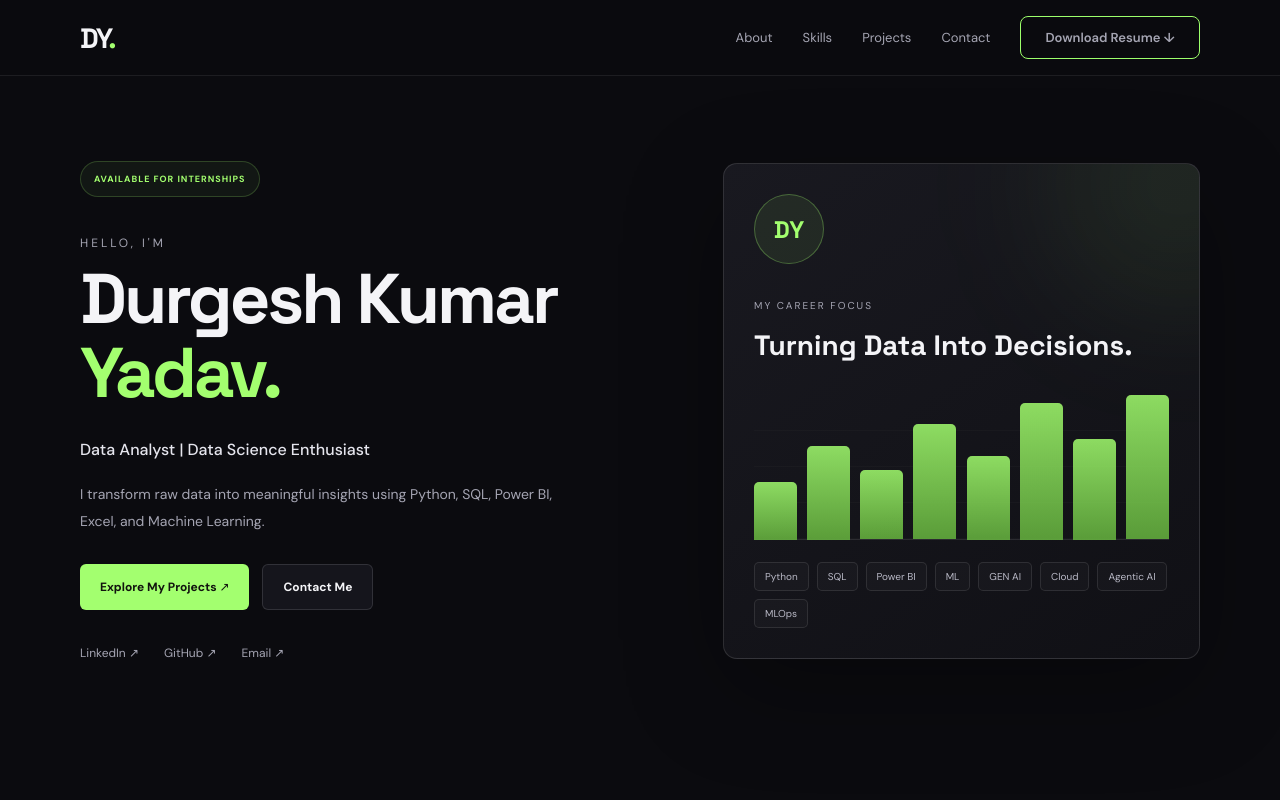
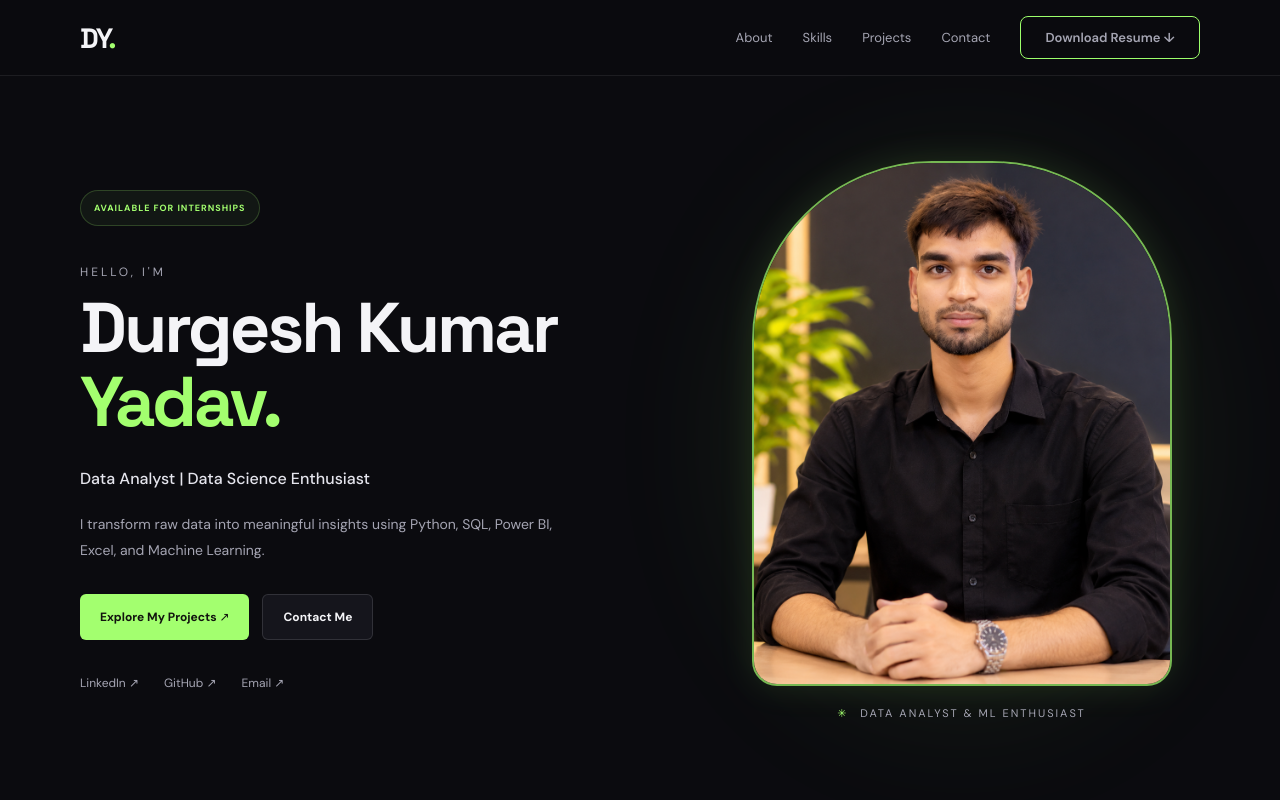
Before and after one commit to DurgeshJii/durgesh-portfolio, a React (Vite) app: page / in a window 1280 px wide. Shown: the top 800 px of the page. Built offline with nearby package versions, Linux system fonts and the light colour scheme.

Commit message:
Add professional profile photo to hero section

```diff
--- a/src/App.css
+++ b/src/App.css
@@ -901,3 +901,67 @@ html {
     font-size: 16px;
   }
 }
+
+/* Professional Profile Photo */
+
+.hero-photo-wrap {
+  position: relative;
+  width: 100%;
+  max-width: 420px;
+  margin: auto;
+  display: flex;
+  flex-direction: column;
+  align-items: center;
+  gap: 20px;
+}
+
+.hero-photo-glow {
+  position: absolute;
+  width: 80%;
+  height: 80%;
+  top: 10%;
+  border-radius: 50%;
+  background: #a3ff6f;
+  filter: blur(100px);
+  opacity: 0.15;
+  z-index: 0;
+}
+
+.hero-photo {
+  position: relative;
+  z-index: 1;
+  width: 100%;
+  aspect-ratio: 4 / 5;
+  object-fit: cover;
+  object-position: center 25%;
+  border: 2px solid rgba(163, 255, 111, 0.7);
+  border-radius: 180px 180px 25px 25px;
+  box-shadow: 0 0 35px rgba(163, 255, 111, 0.12);
+  transition: transform 0.4s ease, box-shadow 0.4s ease;
+}
+
+.hero-photo:hover {
+  transform: translateY(-8px);
+  box-shadow: 0 0 45px rgba(163, 255, 111, 0.25);
+}
+
+.photo-caption {
+  position: relative;
+  z-index: 1;
+  color: #a5a5b3;
+  font-size: 11px;
+  letter-spacing: 2px;
+  text-align: center;
+}
+
+.photo-caption span {
+  color: #a3ff6f;
+  margin-right: 7px;
+}
+
+@media (max-width: 768px) {
+  .hero-photo-wrap {
+    max-width: 380px;
+    margin-top: 35px;
+  }
+}
--- a/src/App.jsx
+++ b/src/App.jsx
@@ -73,30 +73,17 @@ function App() {
             </div>
           </div>
 
-          <div className="hero-card">
-            <div className="circle">DY</div>
-            <p className="card-label">MY CAREER FOCUS</p>
-            <h3>Turning Data Into Decisions.</h3>
+          <div className="hero-photo-wrap">
+            <div className="hero-photo-glow"></div>
 
-            <div className="chart">
-              {[40, 65, 48, 80, 58, 95, 70, 100].map((height, index) => (
-                <div
-                  key={index}
-                  className="bar"
-                  style={{ height: `${height}%` }}
+            <img
+              src="profile.png.png"
+              alt="Durgesh Kumar Yadav - Data Analyst"
+              className="hero-photo"
             />
-              ))}
-            </div>
 
-            <div className="tech-list">
-              <span>Python</span>
-              <span>SQL</span>
-              <span>Power BI</span>
-              <span>ML</span>
-              <span>GEN AI</span>
-              <span>Cloud</span>
-              <span>Agentic AI</span>
-              <span>MLOps</span>
+            <div className="photo-caption">
+              <span>✳</span> DATA ANALYST & ML ENTHUSIAST
             </div>
           </div>
         </section>
```
Also changed, not shown: public/profile.png.png (added). Lines whose indentation alone changed are shown as unchanged.
